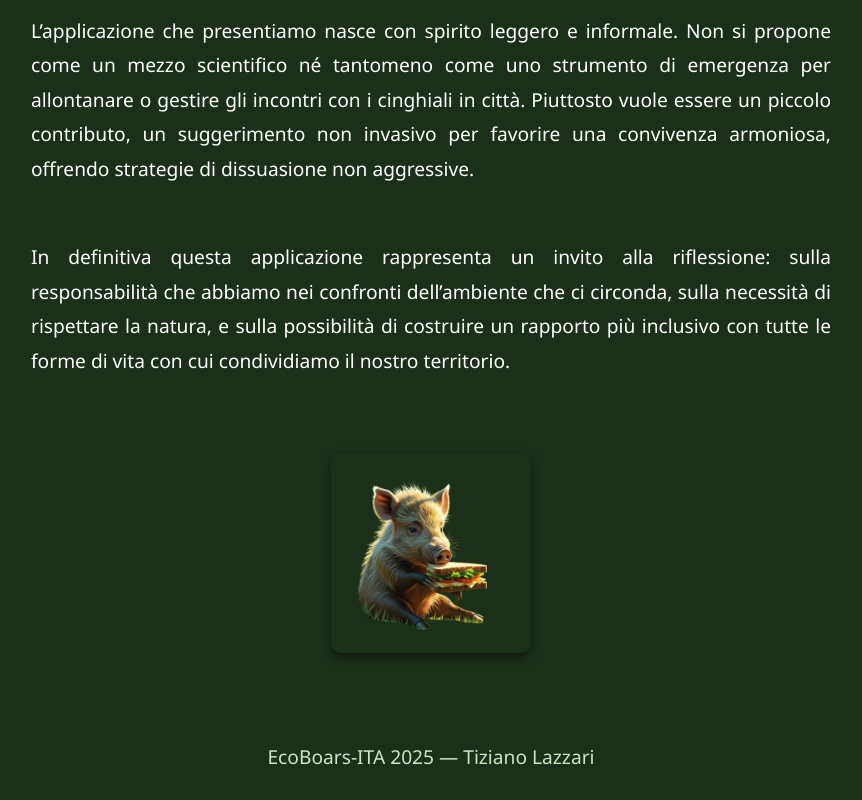
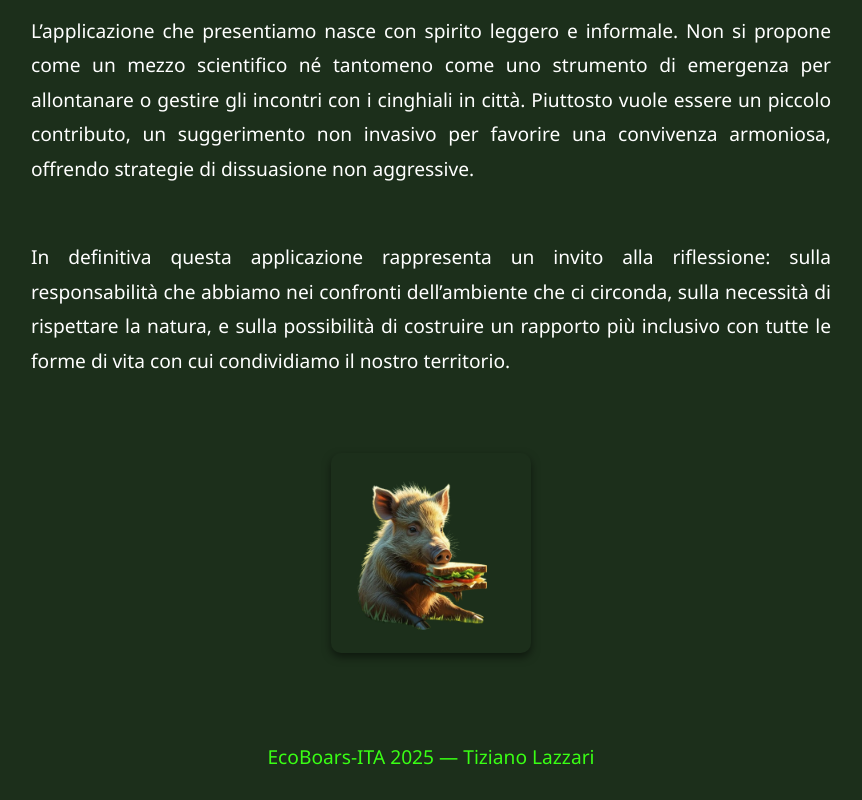
Before and after one commit to tiztizlaz/EcoBoars-ITA-2025, a plain HTML site: page index.html in a window 1280 px wide. Shown: the part 817-1617 px from the top of the page, without its empty margins (209-1071 px from the left). Drawn offline with Linux system fonts and the light colour scheme.

Commit message:
Update index.html

```diff
--- a/index.html
+++ b/index.html
@@ -19,6 +19,7 @@
     h1 {
       font-size: 2.5em;
       margin-bottom: 0.5em;
+      color: #39ff14; /* verde fluo */
     }
     p {
       max-width: 800px;
@@ -42,7 +43,7 @@
     footer {
       margin-top: 50px;
       font-size: 1.2em;
-      color: #c9e7c3;
+      color: #39ff14; /* verde fluo */
     }
   </style>
 </head>
```
